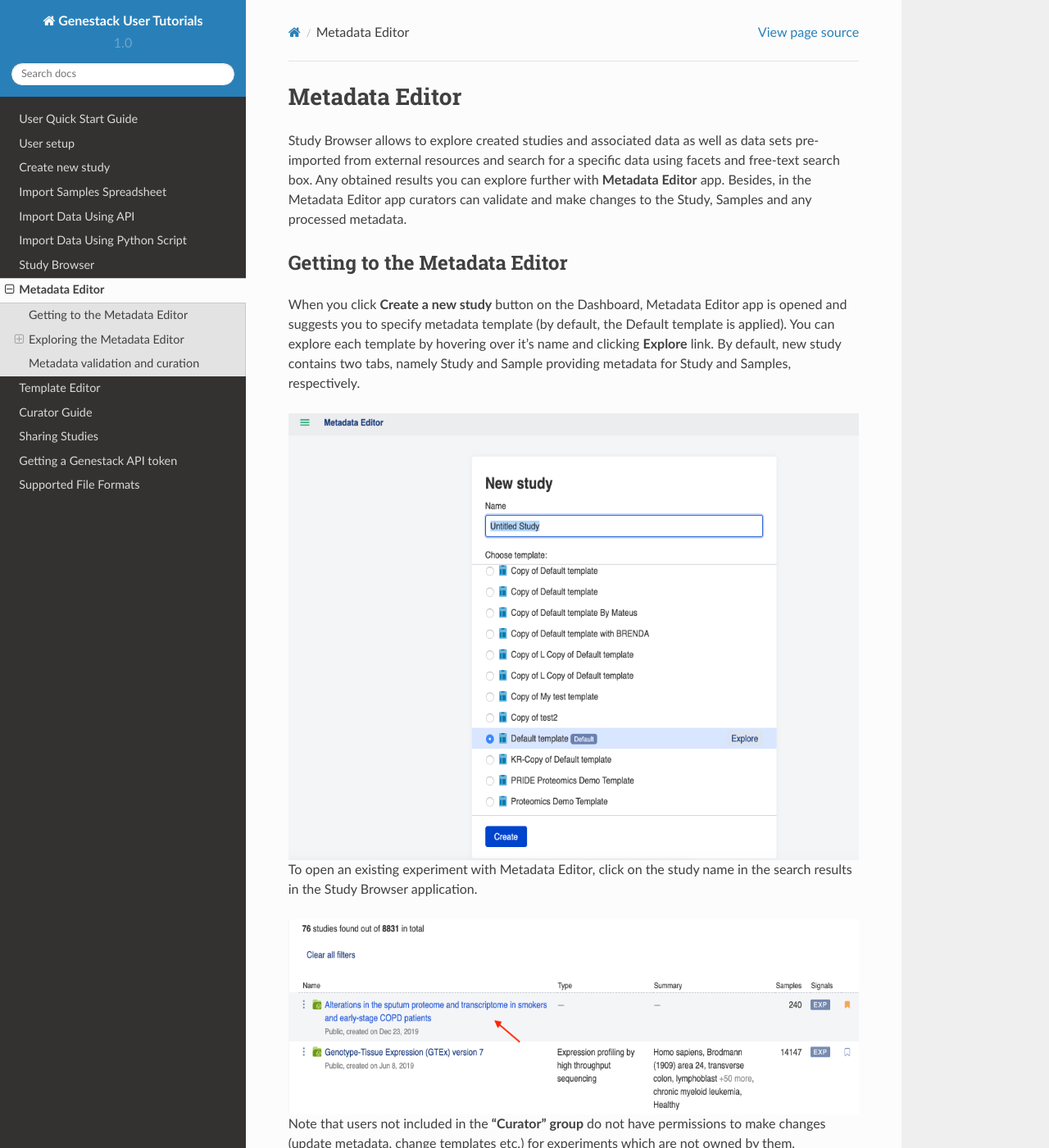
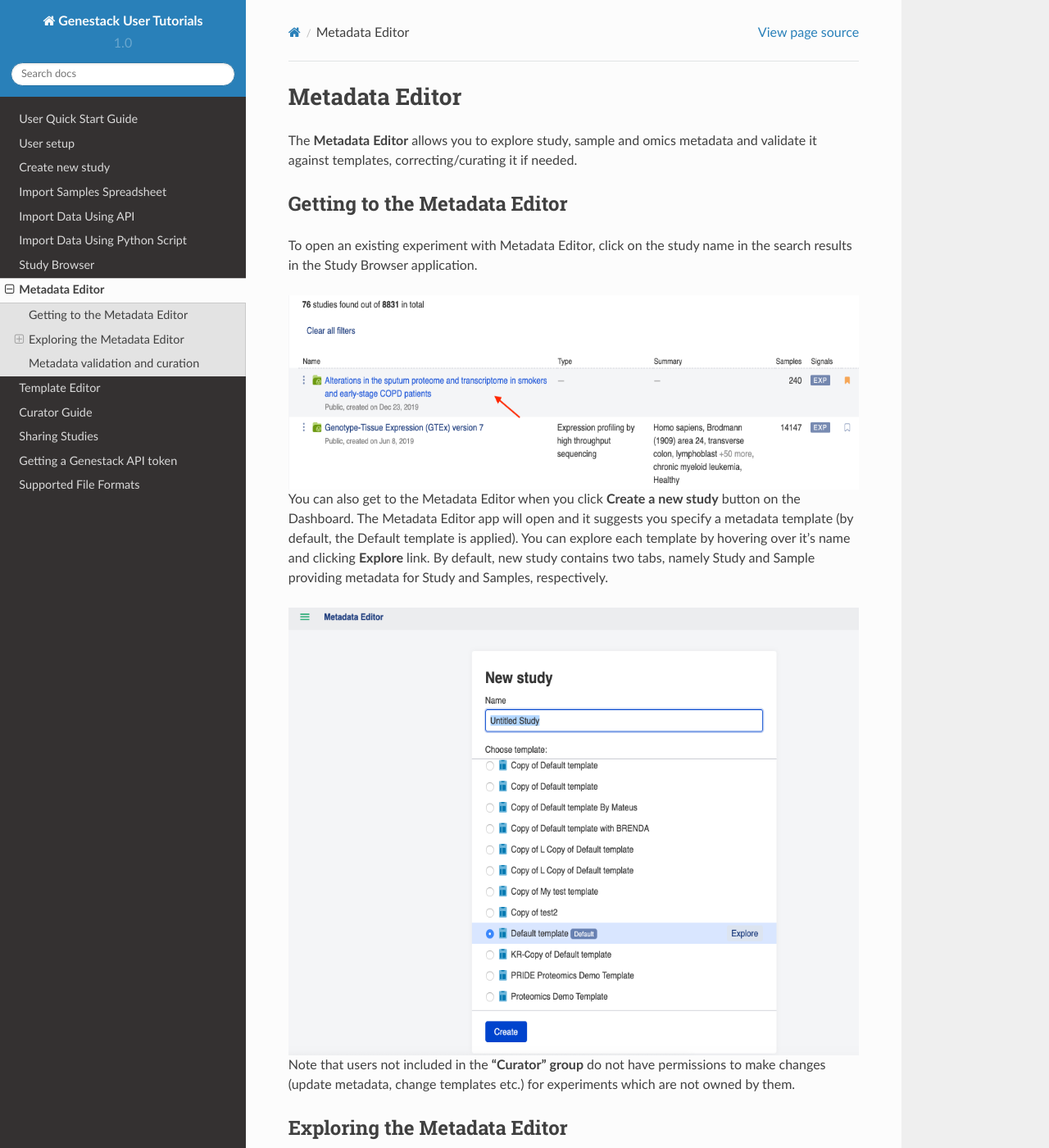
Before and after one commit to genestack/user-guide, a Sphinx documentation site: the page built from source/doc-odm-user-guide/metadata-editor.rst, in a window 1280 px wide and 1400 px high. Shown: the whole window at 82% size. Built offline with Sphinx 7.4.7 and the Read the Docs theme 2.0.0, drawn with Linux system fonts in a browser that asks for light colours; some of the changed text lies outside the part shown.

Commit message:
Update metadata-editor.rst

```diff
--- a/source/doc-odm-user-guide/metadata-editor.rst
+++ b/source/doc-odm-user-guide/metadata-editor.rst
@@ -1,16 +1,18 @@
 Metadata Editor
 +++++++++++++++
 
-Study Browser allows to explore created studies and associated data as well as data sets pre-imported from external
-resources and search for a specific data using facets and free-text search box.
-Any obtained results you can explore further with **Metadata Editor** app.
-Besides, in the Metadata Editor app curators can validate and make changes to the Study, Samples and any processed
-metadata.
+The **Metadata Editor** allows you to explore study, sample and omics metadata and validate it against templates, correcting/curating it if needed.
 
 Getting to the Metadata Editor
 ------------------------------
 
-When you click **Create a new study** button on the Dashboard, Metadata Editor app is opened and suggests you to specify metadata template (by default, the Default template is applied).
+To open an existing experiment with Metadata Editor, click on the study name in the search results in the Study Browser application.
+
+.. image:: images/open-me-1.png
+   :scale: 40 %
+   :align: center
+
+You can also get to the Metadata Editor when you click **Create a new study** button on the Dashboard. The Metadata Editor app will open and it suggests you specify a metadata template (by default, the Default template is applied).
 You can explore each template by hovering over it's name and clicking **Explore** link.
 By default, new study contains two tabs, namely Study and Sample providing metadata for Study and Samples, respectively.
 
@@ -18,11 +20,6 @@
    :scale: 40 %
    :align: center
 
-To open an existing experiment with Metadata Editor, click on the study name in the search results in the Study Browser application.
-
-.. image:: images/open-me-1.png
-   :scale: 40 %
-   :align: center
 
 Note that users not included in the **"Curator" group** do not have permissions to make changes (update metadata, change
 templates etc.) for experiments which are not owned by them.
@@ -34,14 +31,14 @@
    :scale: 35 %
    :align: center
 
-Click on application name shows drop-down menu allowing to create new study ('New study...'), explore and/or change the
-applied template if it is needed ('Default template' > 'Explore' or 'Apply another'), and open tutorials ('User Guide').
+Click on application name to show a drop-down menu, allowing you to create new study ('New study...'), explore and/or change the
+applied template if needed ('Default template' > 'Explore' or 'Apply another'), and open tutorials ('User Guide').
 
 .. image:: images/me-dropdown.png
    :scale: 35 %
    :align: center
 
-When you click on the study name, drop-down menu will appear allowing you to:
+When you click on the study name, a drop-down menu will appear allowing you to:
 
 .. image:: images/me-dropdown-2.png
    :scale: 50 %
@@ -241,7 +238,7 @@
 invalid metadata terms will be shown. Click on a term you would like to update, immediately, **Replace values**
 window will open, allowing you to type in the correct value.
 
-Apart from editing metadata manually, user can also import and validate the metadata. Click on the "Import" icon in
+Apart from editing metadata manually, you can also import and validate the metadata. Click on the "Import" icon in
 the upper-right corner and select a local CSV or Excel file containing metadata you would like
 to associate with the imported files.
 
```
Also changed, not shown: other parts of source/doc-odm-user-guide/metadata-editor.rst (+1 -1 lines).
